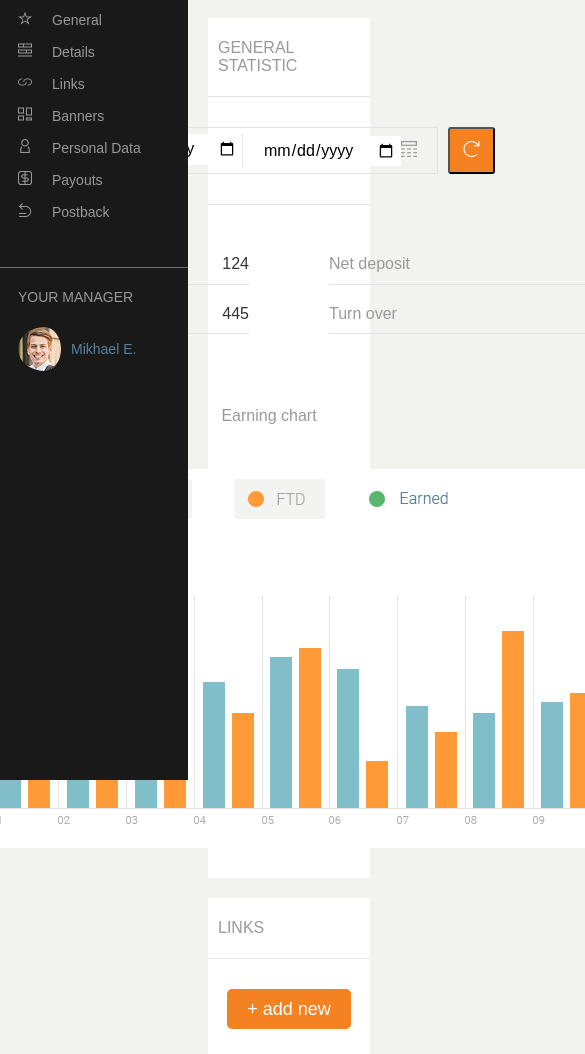
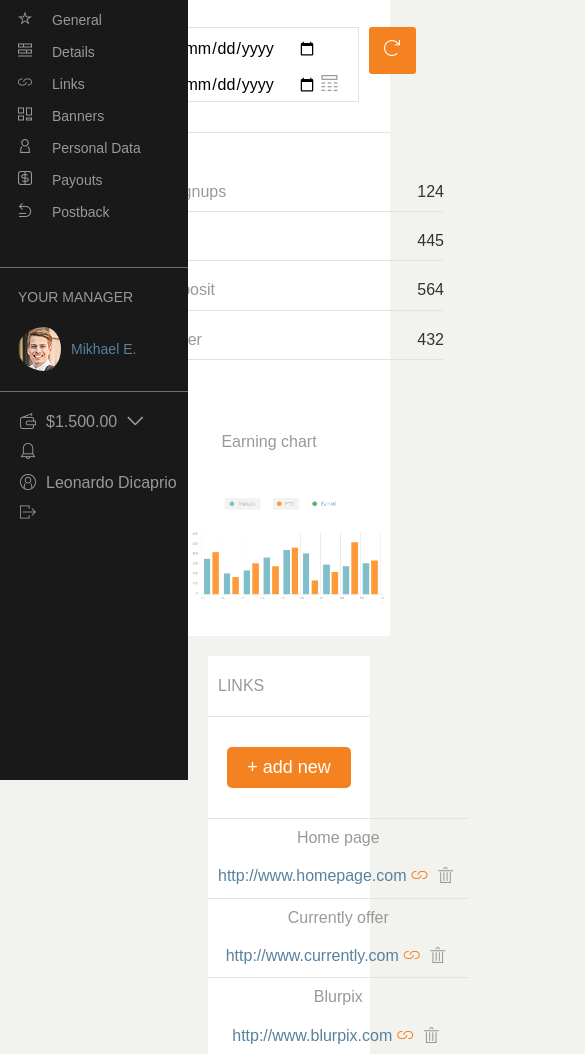
Before and after one commit to m4r1usz1989/admin-panel, a website: page index.html in a window 390 px wide. Shown: the part 64-1118 px from the top of the page, 585 px wide, since content can reach past the window. Drawn offline with Linux system fonts and the light colour scheme.

Commit message:
add media quieries

```diff
--- a/index.html
+++ b/index.html
@@ -40,6 +40,15 @@
 					<img src="images/manager.png" alt="avatar" />
 					<span>Mikhael E.</span>
 				</div>
+			</div>
+			<!-- only screen -->
+			<div class="sidebar_topbar">
+				<ul class="topbar_menu_list">
+					<li><a href="#"><i class="icon-wallet"></i> $1.500.00 <i class="icon-arrow-down"></i></a></li>
+					<li><a href="#"><i class="icon-notification"></i></a></li>
+					<li class="profile"><a href="#"><i class="icon-profile"></i>Leonardo Dicaprio</a></li>
+					<li><a href="#"><i class="icon-quit"></i></a></li>
+				</ul>
 			</div>
 		</section>
 
--- a/package.json
+++ b/package.json
@@ -16,7 +16,7 @@
     "build:autoprefixer": "autoprefixer-cli css/style.css",
     "build-dev:sass": "node-sass --output-style expanded --source-map true -o css sass",
     "watch": "npm-run-all build -p watch:*",
-    "watch:sassprefixer": "onchange -d 100 sass/*.scss -- npm-run-all -p build:sass build:autoprefixer",
+    "watch:sassprefixer": "onchange -d 100 sass/**/*.scss -- npm-run-all -p build:sass build:autoprefixer",
     "watch:browsersync": "browser-sync start --server --files css/*.css *.html"
   },
   "keywords": [],
--- a/sass/components/_sidebar.scss
+++ b/sass/components/_sidebar.scss
@@ -73,7 +73,7 @@
 		}
 	}
 	.sidebar_profile {
-		margin: 40px 0;
+		margin: 40px 0 0;
 		border-top: 1px #707070 solid;
 		padding: 20px 0 20px 18px;
 		.sidebar_profile_header {
@@ -97,4 +97,32 @@
 			}
 		}
 	}
+	.sidebar_topbar {
+		border-top: 1px #707070 solid;
+		display: none;
+		ul {
+			padding: 0;
+			li {
+				list-style: none;
+				a {
+					color: $brand-color;
+					text-decoration: none;
+					display: flex;
+					justify-content: flex-start;
+					padding: 5px 10px;
+					i {
+						padding: 0 10px;
+					}
+				}
+			}
+		}
+	}
 }
+
+@media (max-width: 768px) {
+	.sidebar {
+		.sidebar_topbar {
+		display: block;
+		}
+	}
+}
--- a/sass/components/_topbar.scss
+++ b/sass/components/_topbar.scss
@@ -48,3 +48,9 @@
 		}
 	}
 }
+
+@media (max-width: 768px) {
+	.topbar {
+		display: none;
+	}
+}
--- a/sass/sections/_links.scss
+++ b/sass/sections/_links.scss
@@ -21,3 +21,27 @@
 		}
 	}
 }
+
+@media (max-width: 768px) {
+	.links_content_table {
+		table {
+			tr {
+				display: flex;
+				align-items: center;
+				flex-direction: column;
+				td {
+					padding: 10px;
+					display: flex;
+					justify-content: space-between;
+					i {
+						display: block;
+						position: relative;
+						top: 0;
+						right: 0;
+						padding: 0px 5px;
+					}
+				}
+			}
+		}
+	}
+}
--- a/sass/sections/_main.scss
+++ b/sass/sections/_main.scss
@@ -45,6 +45,7 @@
 					margin-left: 10px;
 					width: 47px;
 					height: 47px;
+					border: 0;
 					i {
 						color: #fff;
 					}
@@ -93,3 +94,45 @@
 		}
 	}
 }
+
+@media (max-width: 992px) {
+	.main {
+		.main_content {
+			margin: 0;
+			.main_content_body {
+				.date {
+					.inputs {
+						display: flex;
+						flex-direction: column;
+						.input-first {
+							border: 0;
+						}
+					}
+				}
+			}
+			.chart {
+				.main_stats {
+					flex-direction: column;
+					.main_stats_column {
+						display: flex;
+						flex-direction: column;
+						align-items: center;
+					}
+				}
+				.main_chart_content {
+					.main_chart_body {
+						img {
+							max-width: 100%;
+						}
+					}
+				}
+			}
+		}
+	}
+}
+
+@media (max-width: 768px) {
+	.main {
+		padding: 0px 0 0 188px;
+	}
+}
```
Also changed, not shown: css/style.css.
